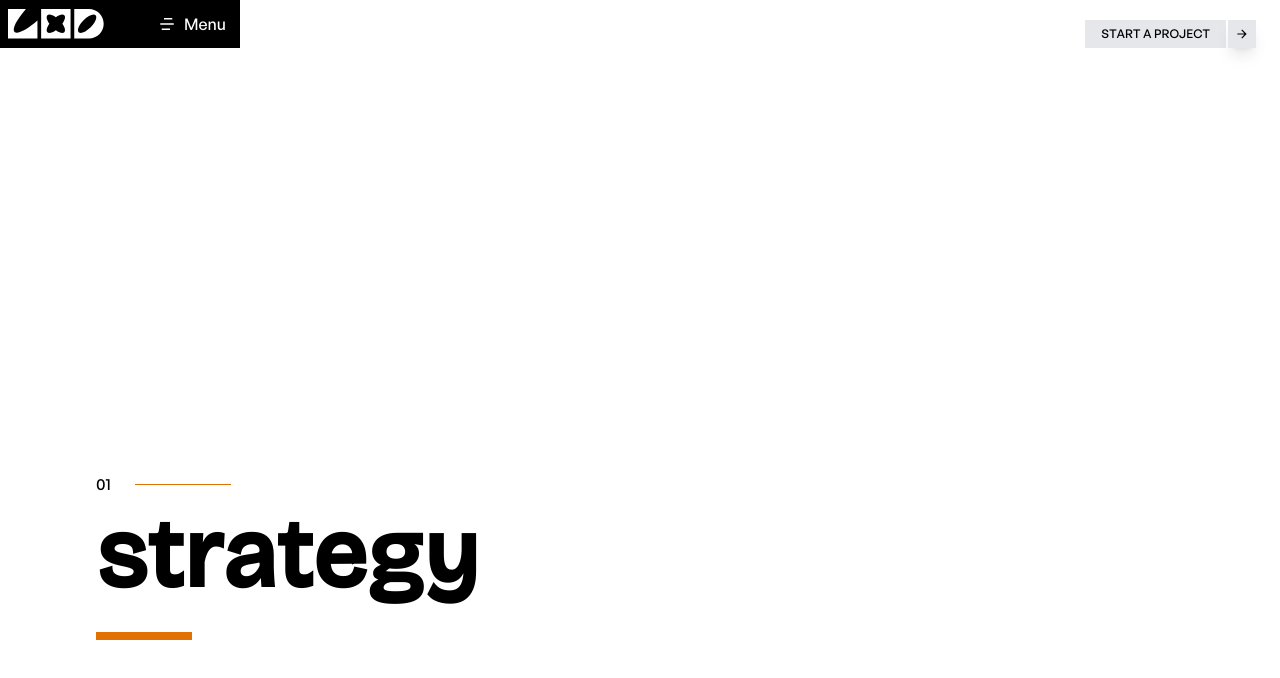
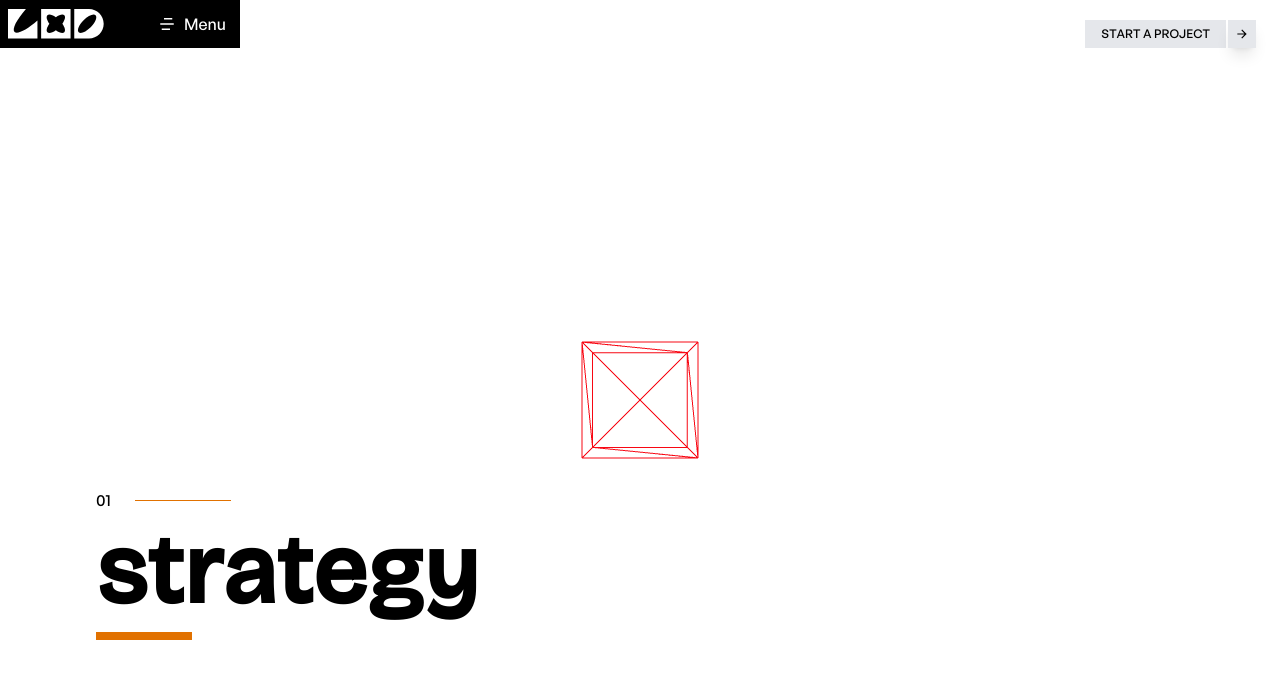
Before and after one commit to jawadcreative/floralwhite-crocodile, a React (Vite) app: page /hero in a window 1280 px wide. Shown: the top 678 px of the page. Built offline with nearby package versions, Linux system fonts and the light colour scheme.

Commit message:
fix: landing page top section

```diff
--- a/src/pages/building/components/BuildingMain.jsx
+++ b/src/pages/building/components/BuildingMain.jsx
@@ -6,7 +6,19 @@ import { Flip } from "gsap/Flip"
 gsap.registerPlugin(ScrollTrigger, Flip)
 
 const BEFORE = ["grid-cols-1", "grid-rows-4"]
-const AFTER = ["grid-cols-4", "grid-rows-1", "gap-8", "py-24", "px-6"]
+
+const AFTER = [
+  "grid-cols-2",
+  "grid-rows-2",
+  "md:grid-cols-4",
+  "md:grid-rows-1",
+  "gap-4",
+  "md:gap-8",
+  "py-12",
+  "md:py-24",
+  "px-4",
+  "md:px-6"
+]
 
 const BuildingMain = () => {
   const parent = useRef(null)
@@ -55,7 +67,7 @@ const BuildingMain = () => {
 
     // forward: 1) grid scales up, 2) then the Flip + image opacity plays
     master.to(grid, { top: 0, borderRadius: 0, duration: 0.5 })
-        master.to(topHead, { filter: 'blur(10px)' })
+    master.to(topHead, { filter: 'blur(100px)' })
     master.fromTo(inner,
       { progress: 0 },
       { progress: 1, duration: D, immediateRender: false },
@@ -85,7 +97,7 @@ const BuildingMain = () => {
     <section ref={parent} className="h-screen w-full relative">
       <div
         ref={child}
-                className="h-screen w-full absolute top-[30%] left-1/2 -translate-x-1/2 grid grid-cols-1 grid-rows-4 overflow-hidden rounded-4xl"
+        className="h-screen w-full absolute top-[30%] grid grid-cols-1 grid-rows-4 overflow-hidden rounded-4xl"
       >
         {['strategy', 'space', 'brand', 'experience'].map((item, i) => (
           <div
@@ -94,9 +106,9 @@ const BuildingMain = () => {
             className={`elem relative col-span-1 row-span-1 bg-neutral-900 bg-size-[100vw_100vh] bg-[url('/images/building.jpg')] bg-no-repeat flex ${(i + 1) % 2 === 0 ? 'items-start justify-end' : 'items-end justify-start'}`}
           >
             {i === 0 ? (
-                            <h1 className="topHead heading text-6xl text-white uppercase font-bold">{item}</h1>
+              <h1 className="topHead heading text-2xl md:text-4xl lg:text-6xl text-white uppercase font-bold">{item}</h1>
             ) : (
-                            <h2 className="topHead heading text-6xl text-white uppercase font-bold">{item}</h2>
+              <h2 className="topHead heading text-2xl md:text-4xl lg:text-6xl text-white uppercase font-bold">{item}</h2>
             )}
             <div className="floor absolute inset-0 h-full w-full opacity-0 flex items-center flex-col">
               <img
--- a/src/pages/hero/components/HeroModel.jsx
+++ b/src/pages/hero/components/HeroModel.jsx
@@ -1,8 +1,11 @@
+
 import { useGSAP } from "@gsap/react"
 import gsap from "gsap"
 import { SplitText } from "gsap/SplitText"
 import { ScrollTrigger } from "gsap/ScrollTrigger"
 import { useRef, useState } from "react"
+import { Canvas } from "@react-three/fiber"
+import { OrbitControls } from "@react-three/drei"
 
 gsap.registerPlugin(useGSAP, SplitText, ScrollTrigger)
 
@@ -19,6 +22,11 @@ const HeroModel = () => {
 
     // Scroll controls the stage
     useGSAP(() => {
+        const titles = gsap.utils.toArray(
+            ".heading",
+            con.current
+        )
+
         const totalStages = items.length
 
         const trigger = ScrollTrigger.create({
@@ -46,7 +54,12 @@ const HeroModel = () => {
 
     // Animate the active title
     useGSAP(() => {
-        const activeTitle = gsap.utils.toArray(".heading", con.current)[0]
+        const titles = gsap.utils.toArray(
+            ".heading",
+            con.current
+        )
+
+        const activeTitle = titles[stage]
 
         if (!activeTitle) return
 
@@ -83,7 +96,17 @@ const HeroModel = () => {
             ref={con}
             className="relative h-screen w-full overflow-hidden"
         >
-            <div className="absolute bottom-40 left-20 px-4">
+            <div className="h-screen w-full">
+                <Canvas>
+                    <ambientLight intensity={3}/>
+                    <mesh>
+                        <boxGeometry />
+                        <meshStandardMaterial wireframe={true} color={'red'} />
+                    </mesh>
+                    <OrbitControls />
+                </Canvas>
+            </div>
+            <div className="w-135 absolute bottom-40 left-20 px-4">
 
                 <div className="flex flex-col gap-3">
 
@@ -96,12 +119,22 @@ const HeroModel = () => {
                     </div>
 
                     <div
-                        className="relative h-28 w-fit bg-green-400"
+                        className="relative h-24 w-full overflow-hidden"
                         style={{ perspective: "500px" }}
                     >
-                        <h1 className="heading absolute left-0 top-0 whitespace-nowrap text-5xl sm:text-7xl lg:text-8xl font-bold">
-                            {items[stage]}
-                        </h1>
+                        {items.map((item, i) => (
+                            <h1
+                                key={item}
+                                className="heading absolute left-0 top-0 whitespace-nowrap text-8xl font-bold"
+                                style={{
+                                    visibility: i === stage
+                                        ? "visible"
+                                        : "hidden"
+                                }}
+                            >
+                                {item}
+                            </h1>
+                        ))}
                     </div>
 
                     <div className="h-2 w-24 bg-amber-600" />
```
Lines whose indentation alone changed are shown as unchanged.
